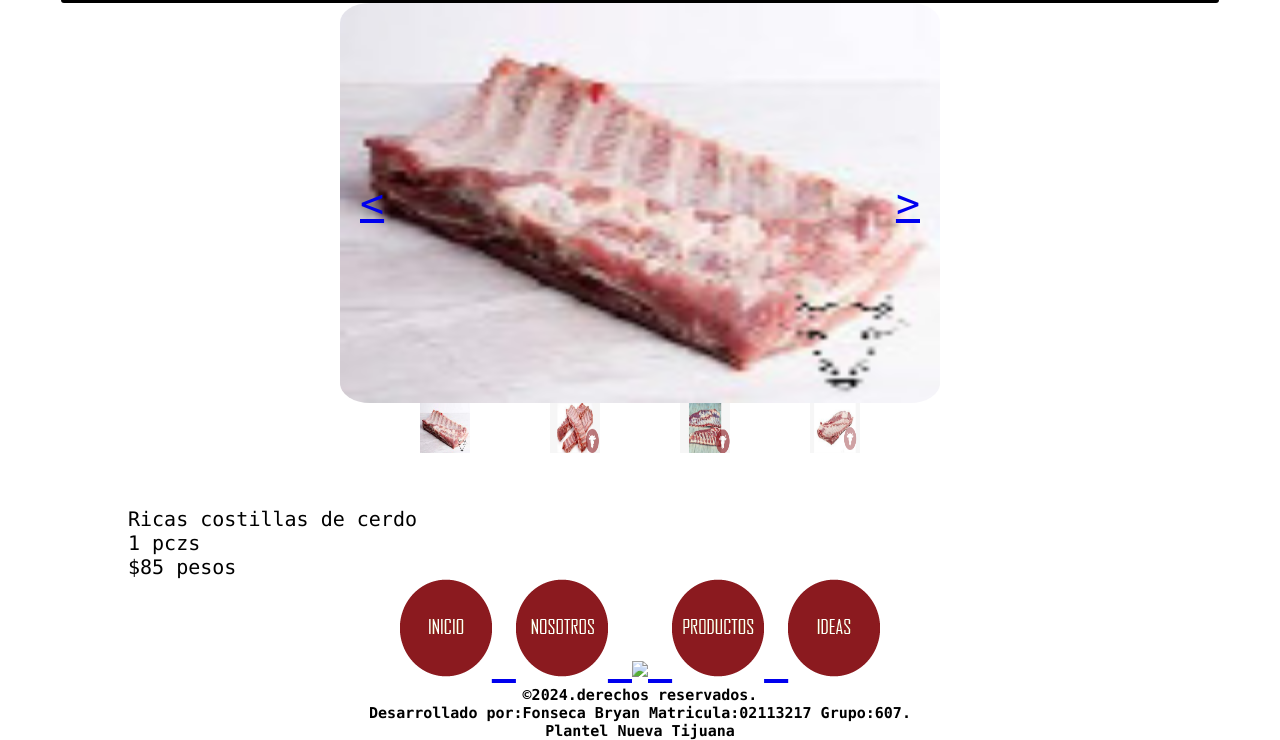
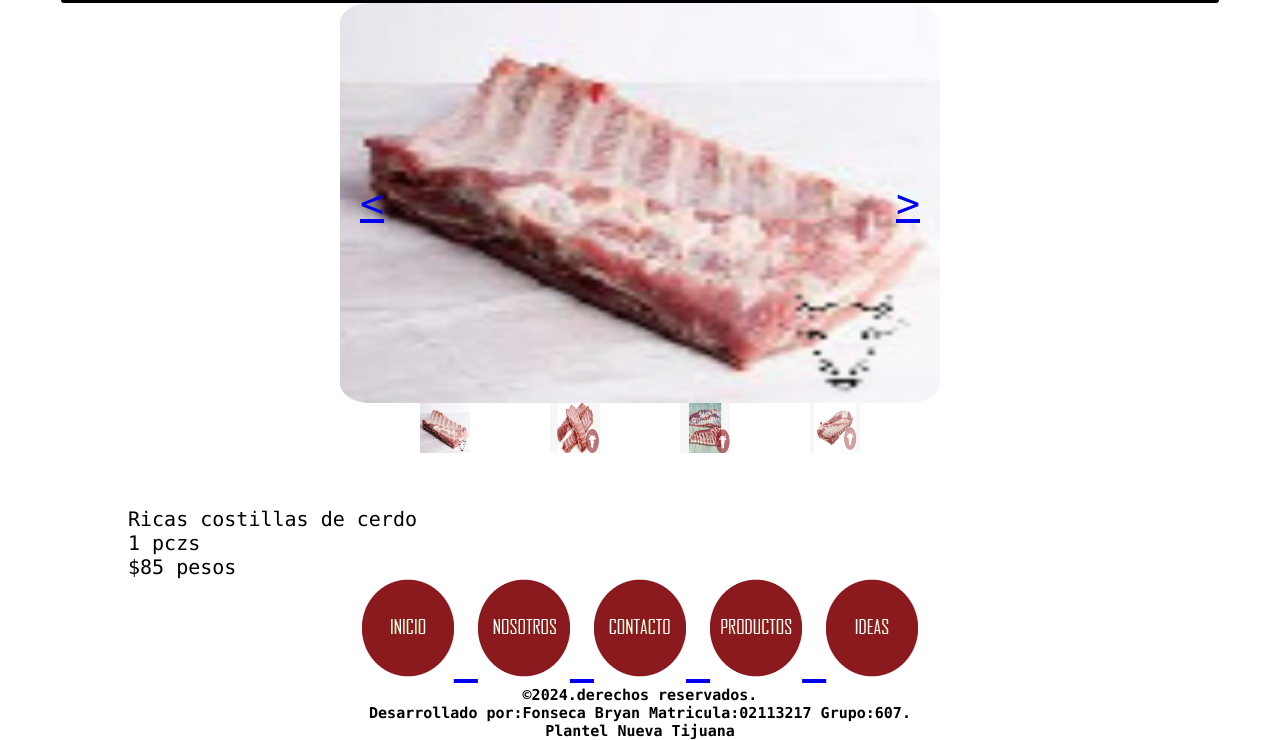
Before and after one commit to Nuevafamabeefmarket/Nuevafama.github.io, a plain HTML site: page html/p6.html in a window 1280 px wide. Shown: the part 123-863 px from the top of the page. Drawn offline with Linux system fonts and the light colour scheme.

Commit message:
Update p6.html

```diff
--- a/html/p6.html
+++ b/html/p6.html
@@ -115,7 +115,7 @@
 					<img src="../imagenes/nosotros.png">
 				</a>
 				<a href="contacto.html">
-					<img src="../imagenescontacto.png">
+					<img src="../imagenes/contacto.png">
 				</a>
 				<a href="productos.html">
 					<img src="../imagenes/productos.png">
```
